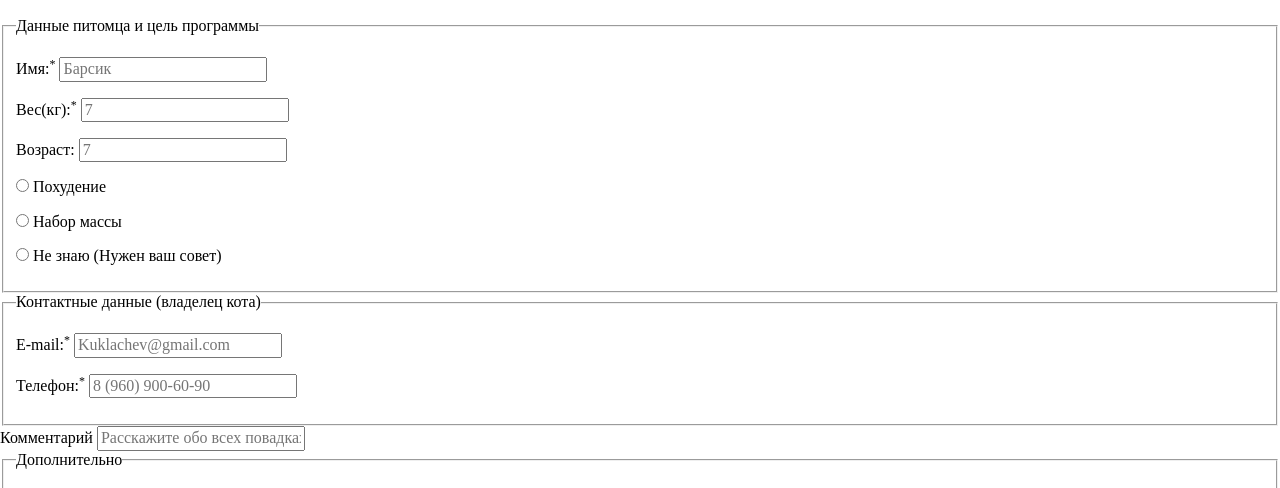
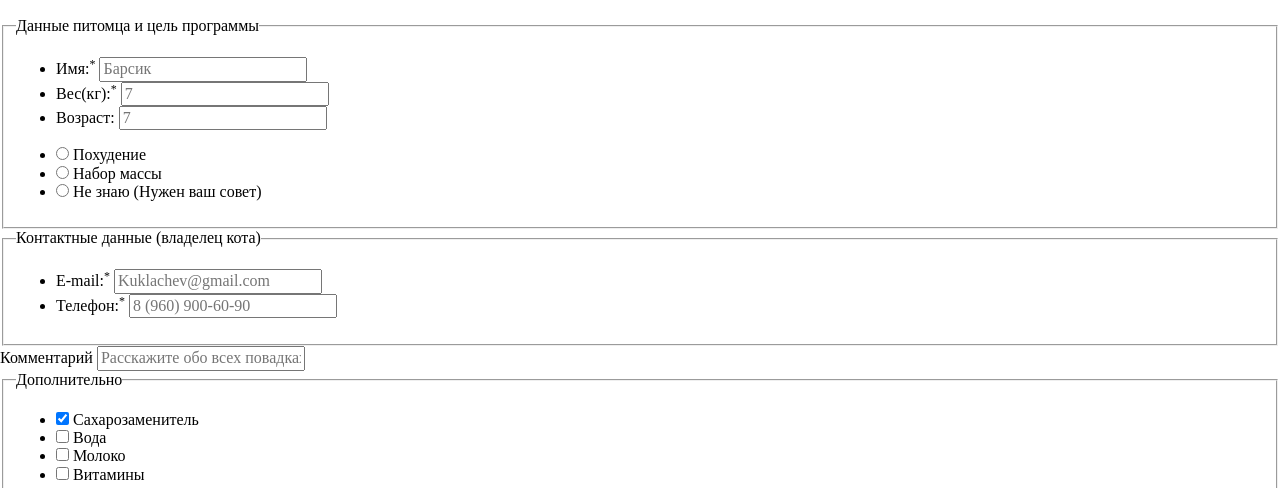
Before and after one commit to gerrymander-web/1307951-cat-energy-20, a website: page source/form.html in a window 1280 px wide. Shown: the part 248-736 px from the top of the page. Drawn offline with nearby package versions, Linux system fonts and the light colour scheme.

Commit message:
Изменяет удаляет параграфы форме на списки в form.html

```diff
--- a/source/form.html
+++ b/source/form.html
@@ -41,55 +41,55 @@
         <fieldset class="form__set form-set">
           <legend class="visually-hidden">Данные питомца и цель программы</legend>
 
-          <div class="form-set__wrapper pet">
-            <p class="pet__name pet-name">
+          <ul class="form-set__wrapper pet">
+            <li class="pet__name pet-name">
               <label class="pet-name__label" for="pet-name">Имя:<sup>*</sup></label>
               <input class="pet-name__input" id="pet-name" name="pet-name" type="text" placeholder="Барсик">
-            </p>
+            </li>
 
-            <p class="pet__weight pet-weight">
+            <li class="pet__weight pet-weight">
               <label class="pet-weight__label" for="pet-weight">Вес(кг):<sup>*</sup></label>
               <input class="pet-weight__input" id="pet-weight" name="pet-weight" type="text" placeholder="7">
-            </p>
+            </li>
 
-            <p class="pet__age pet-age">
+            <li class="pet__age pet-age">
               <label class="pet-age__label" for="pet-age">Возраст:</label>
               <input class="pet-age__input" id="pet-age" name="pet-age" type="text" placeholder="7">
-            </p>
-          </div>
+            </li>
+          </ul>
 
-          <div class="form-set__wrapper goal">
-            <p class="goal__value">
+          <ul class="form-set__wrapper goal">
+            <li class="goal__value">
               <input class="goal__radio" id="lose-weight" name="goal" type="radio" value="lose">
               <label class="goal__label" for="lose-weight">Похудение</label>
-            </p>
+            </li>
 
-            <p class="goal__value">
+            <li class="goal__value">
               <input class="goal__radio" id="gain-weight" name="goal" type="radio" value="gain">
               <label class="goal__label" for="gain-weight">Набор массы</label>
-            </p>
+            </li>
 
-            <p class="goal__value">
+            <li class="goal__value">
               <input class="goal__radio" id="unknown" name="goal" type="radio" value="unknown">
               <label class="goal__label" for="unknown">Не знаю (Нужен ваш совет)</label>
-            </p>
-          </div>
+            </li>
+          </ul>
         </fieldset>
 
         <fieldset class="form__set pet-owner">
           <legend class="pet-owner__title">Контактные данные (владелец кота)</legend>
 
-          <div class="pet-owner__wrapper">
-            <p class="pet-owner__email email">
+          <ul class="pet-owner__wrapper">
+            <li class="pet-owner__email email">
               <label class="email__label" for="email">E-mail:<sup>*</sup></label>
               <input class="email__input" type="email" id="email" name="email" placeholder="Kuklachev@gmail.com">
-            </p>
+            </li>
 
-            <p class="pet-owner__phone phone">
+            <li class="pet-owner__phone phone">
               <label class="phone__label" for="phone">Телефон:<sup>*</sup></label>
               <input class="phone__input" type="tel" id="phone" name="phone" placeholder="8 (960) 900-60-90">
-            </p>
-          </div>
+            </li>
+          </ul>
         </fieldset>
 
         <div class="form__comment comment">
@@ -153,7 +153,7 @@
 
       <ul class="page-footer__list social-list">
         <li class="social-list__item">
-          <a class="social-list__link vkontacte" href="http://www.vk.com">ВКонтакте</a>
+          <a class="social-list__link vkontakte" href="http://www.vk.com">ВКонтакте</a>
         </li>
 
         <li class="social-list__item">
```
